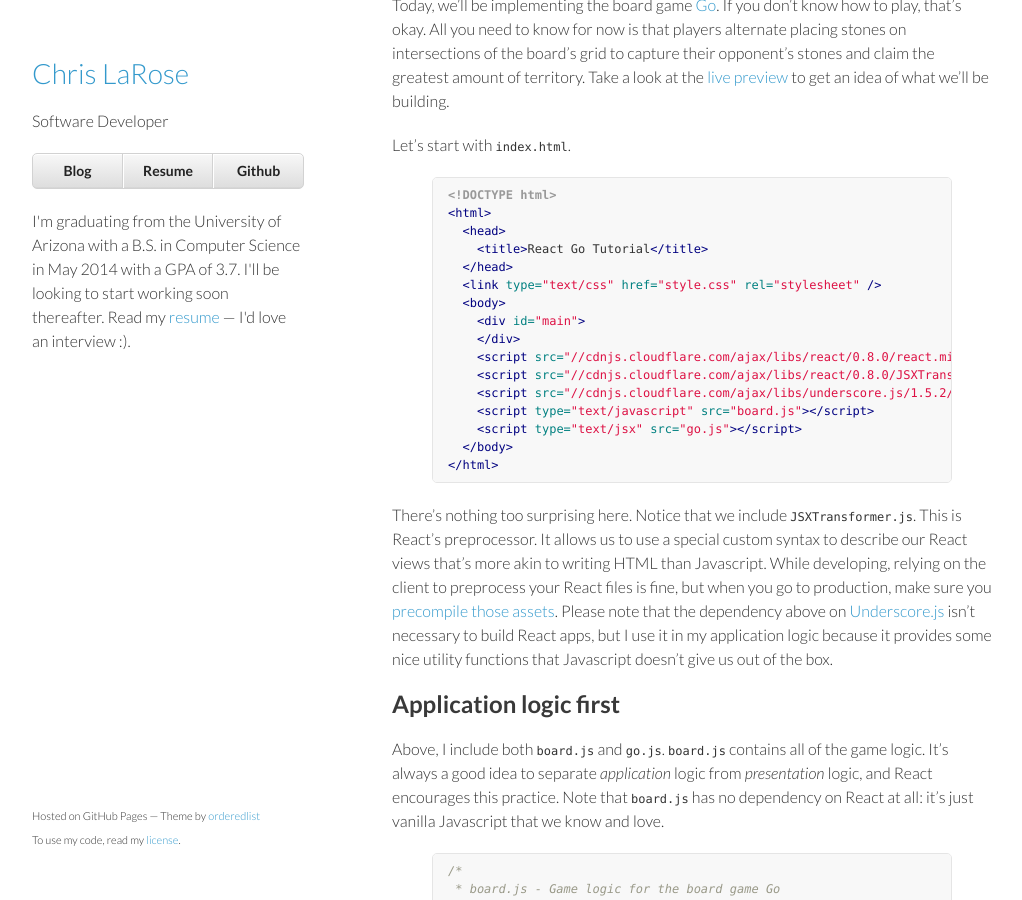
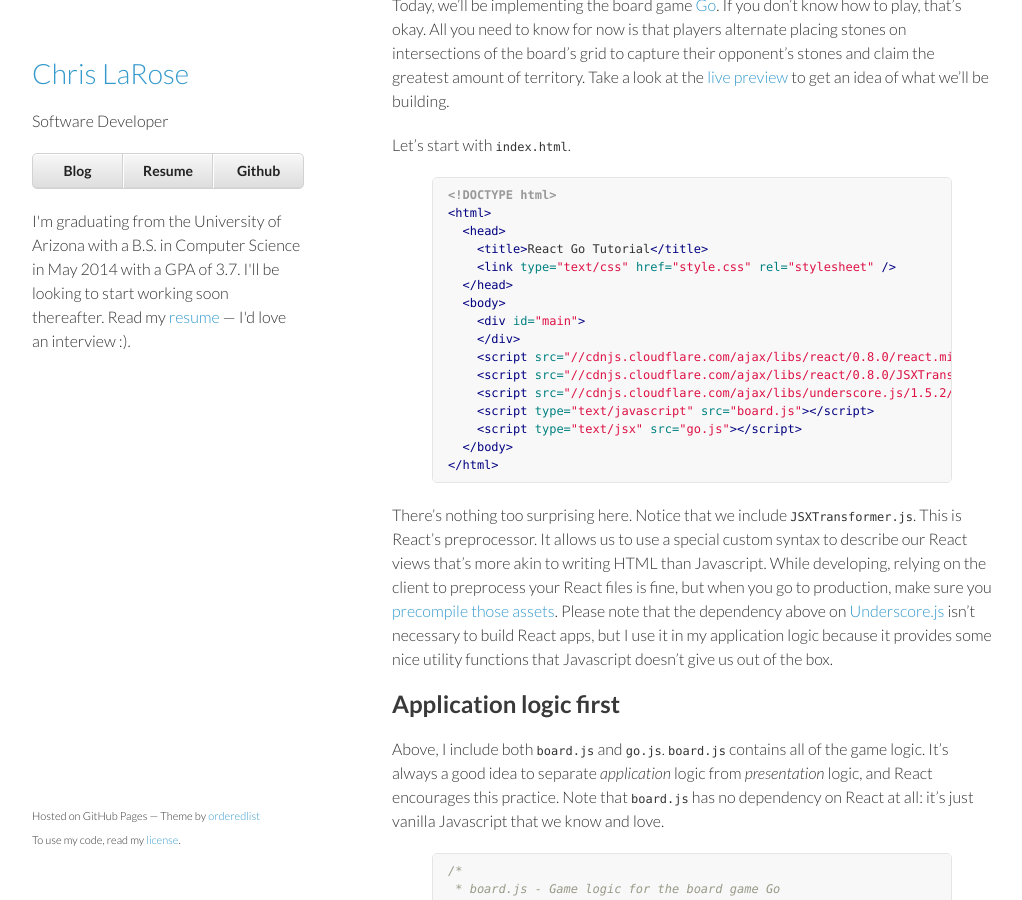
Before and after one commit to cjlarose/cjlarose.github.io, a Jekyll site: the page built from _posts/2014-01-09-react-board-game-tutorial.md, in a window 1280 px wide and 900 px high, scrolled down 399 px. Shown: the whole window, without its empty margins (128-1150 px from the left). Built offline with Jekyll 4.4.1, drawn with Linux system fonts in a browser that asks for light colours; comment, search, counter and statistics services are not loaded.

Commit message:
Corrected index.html formatting

```diff
--- a/_posts/2014-01-09-react-board-game-tutorial.md
+++ b/_posts/2014-01-09-react-board-game-tutorial.md
@@ -16,8 +16,8 @@ Let's start with `index.html`.
 <html>
   <head>
     <title>React Go Tutorial</title>
+    <link type="text/css" href="style.css" rel="stylesheet" />
   </head>
-  <link type="text/css" href="style.css" rel="stylesheet" />
   <body>
     <div id="main">
     </div>
```
